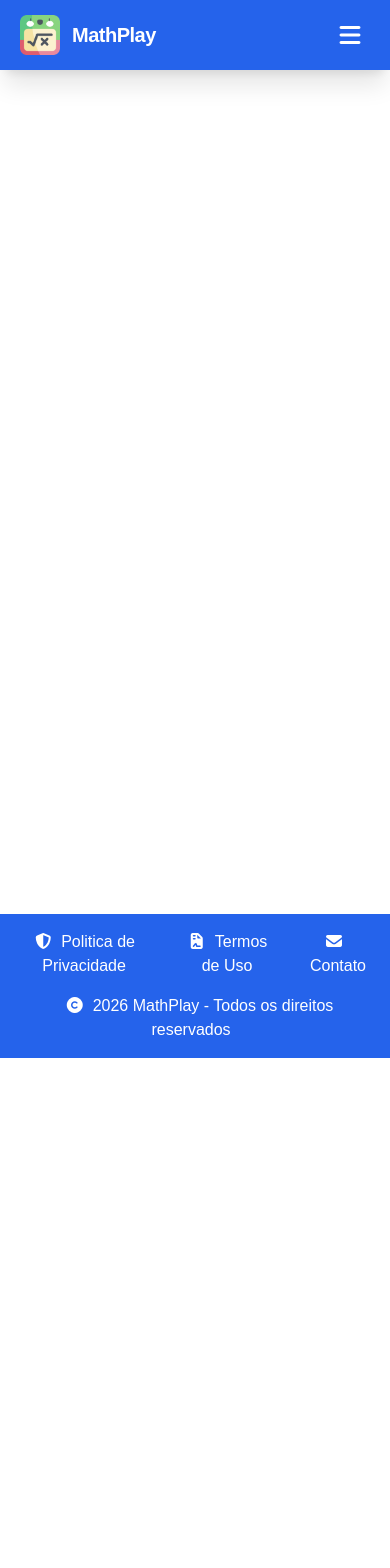
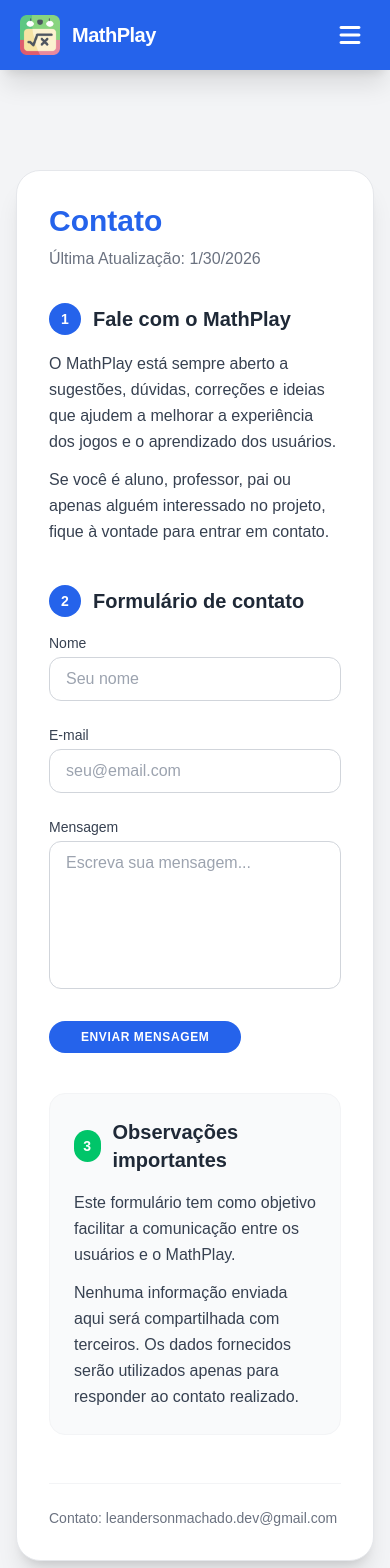
Before and after one commit to LeandersonMachado/MathPlay, a React (Vite) app: page /contato in a window 390 px wide. Shown: the top 1568 px of the page. Before the commit the page ends 1058 px from the top, so only its background shows below. Built offline with nearby package versions, Linux system fonts and the light colour scheme.

Commit message:
Feat: Adiciona a página Contato e att. Sobre

```diff
--- a/src/App.jsx
+++ b/src/App.jsx
@@ -5,6 +5,7 @@
 import About  from './pages/Policy/About';
 import PrivacyPolicy from './pages/Policy/PrivacyPolicy';
 import TermsOfUse from './pages/Policy/TermsOfUse';
+import Contact from './pages/Policy/Contact';
 import ValorDoDigito from './pages/Games/ValorDoDigito'
 import DescubraPi from './pages/Games/DescubraPi';
 
@@ -24,6 +25,7 @@
                     <Route path="/sobre" element={<About />} />
                     <Route path="/politica-de-privacidade" element={<PrivacyPolicy />} />
                     <Route path="/termos-de-uso" element={<TermsOfUse />} />
+                    <Route path="/contato" element={<Contact />} />
                     <Route path="/valor-do-digito" element={<ValorDoDigito />} />
                     <Route path="/descubra-pi" element={<DescubraPi />} />
                 </Routes>
--- a/src/components/Footer/FooterData.js
+++ b/src/components/Footer/FooterData.js
@@ -11,7 +11,7 @@
     },
     {
         title: "Contato",
-        url: "#",
+        url: "/contato",
         icon: "fa-solid fa-envelope"
     }
 ]
--- a/src/pages/Policy/About.jsx
+++ b/src/pages/Policy/About.jsx
@@ -1,5 +1,6 @@
 import { useEffect } from 'react';
 import LegalLayout from '../../components/LegalLayout';
+import authorImage from '../../assets/Author.jpeg';
 
 export default function About() {
 
@@ -8,9 +9,7 @@
     }, []);
 
     return (
-        <LegalLayout
-            title="Sobre o MathPlay"
-        >
+        <LegalLayout title="Sobre o MathPlay">
             <section>
                 <h2 className="text-xl font-bold text-gray-800 mb-4 flex items-center">
                     <span className="bg-[#2563EB] text-white w-8 h-8 rounded-full flex items-center justify-center mr-3 text-sm font-bold">
@@ -68,6 +67,37 @@
                     </p>
                 </div>
             </section>
+
+            <section>
+                <h2 className="text-xl font-bold text-gray-800 mb-6 flex items-center">
+                    <span className="bg-[#2563EB] text-white w-8 h-8 rounded-full flex items-center justify-center mr-3 text-sm font-bold">
+                        4
+                    </span>
+                    Sobre o autor
+                </h2>
+
+                <div className="flex flex-col md:flex-row items-center gap-6">
+                    <div className="w-40 h-40 rounded-full overflow-hidden border-4 border-[#2563EB] flex-shrink-0">
+                        <img
+                            src={authorImage}
+                            alt="Autor do MathPlay"
+                            className="w-full h-full object-cover"
+                        />
+                    </div>
+
+                    <div className="text-center md:text-left space-y-3">
+                        <p>
+                            Sou professor de língua portuguesa, apaixonado por matemática, lógica e desenvolvimento de software.
+                        </p>
+                        <p>
+                            O MathPlay nasceu da união entre educação e tecnologia, com o objetivo de criar jogos matemáticos confiáveis, claros e desafiadores, que incentivem o raciocínio e a pesquisa por parte dos alunos.
+                        </p>
+                        <p>
+                            Este projeto reflete meu compromisso com o ensino de qualidade e com o aprendizado contínuo, tanto para quem utiliza a plataforma quanto para quem a desenvolve.
+                        </p>
+                    </div>
+                </div>
+            </section>
         </LegalLayout>
     );
 }
--- /dev/null
+++ b/src/pages/Policy/Contact.jsx
@@ -0,0 +1,103 @@
+import { useEffect } from 'react';
+import LegalLayout from '../../components/LegalLayout';
+
+export default function Contact() {
+
+    useEffect(() => {
+        document.title = 'Contato | MathPlay';
+    }, []);
+
+    return (
+        <LegalLayout
+            title="Contato"
+            footer={
+                <p className="text-gray-500 text-sm">
+                    Contato: leandersonmachado.dev@gmail.com
+                </p>
+            }
+        >
+            <section>
+                <h2 className="text-xl font-bold text-gray-800 mb-4 flex items-center">
+                    <span className="bg-[#2563EB] text-white w-8 h-8 rounded-full flex items-center justify-center mr-3 text-sm font-bold">
+                        1
+                    </span>
+                    Fale com o MathPlay
+                </h2>
+
+                <p>
+                    O MathPlay está sempre aberto a sugestões, dúvidas, correções e ideias que ajudem a melhorar a experiência dos jogos e o aprendizado dos usuários.
+                </p>
+                <p className="mt-3">
+                    Se você é aluno, professor, pai ou apenas alguém interessado no projeto, fique à vontade para entrar em contato.
+                </p>
+            </section>
+
+            <section>
+                <h2 className="text-xl font-bold text-gray-800 mb-4 flex items-center">
+                    <span className="bg-[#2563EB] text-white w-8 h-8 rounded-full flex items-center justify-center mr-3 text-sm font-bold">
+                        2
+                    </span>
+                    Formulário de contato
+                </h2>
+
+                <form className="space-y-6 max-w-xl">
+                    <div>
+                        <label className="block text-sm font-medium text-gray-700 mb-1">
+                            Nome
+                        </label>
+                        <input
+                            type="text"
+                            placeholder="Seu nome"
+                            className="w-full rounded-xl border border-gray-300 px-4 py-2 focus:outline-none focus:ring-2 focus:ring-[#2563EB]"
+                        />
+                    </div>
+
+                    <div>
+                        <label className="block text-sm font-medium text-gray-700 mb-1">
+                            E-mail
+                        </label>
+                        <input
+                            type="email"
+                            placeholder="seu@email.com"
+                            className="w-full rounded-xl border border-gray-300 px-4 py-2 focus:outline-none focus:ring-2 focus:ring-[#2563EB]"
+                        />
+                    </div>
+
+                    <div>
+                        <label className="block text-sm font-medium text-gray-700 mb-1">
+                            Mensagem
+                        </label>
+                        <textarea
+                            rows={5}
+                            placeholder="Escreva sua mensagem..."
+                            className="w-full rounded-xl border border-gray-300 px-4 py-2 focus:outline-none focus:ring-2 focus:ring-[#2563EB] resize-none"
+                        />
+                    </div>
+
+                    <button
+                        type="submit"
+                        className="bg-[#2563EB] hover:bg-sky-800 text-white font-bold py-2 px-8 rounded-full transition-colors uppercase tracking-wider text-xs"
+                    >
+                        Enviar mensagem
+                    </button>
+                </form>
+            </section>
+
+            <section className="bg-gray-50 p-6 rounded-2xl border border-gray-100">
+                <h2 className="text-xl font-bold text-gray-800 mb-4 flex items-center">
+                    <span className="bg-[#00c569] text-white w-8 h-8 rounded-full flex items-center justify-center mr-3 text-sm font-bold">
+                        3
+                    </span>
+                    Observações importantes
+                </h2>
+
+                <p>
+                    Este formulário tem como objetivo facilitar a comunicação entre os usuários e o MathPlay.
+                </p>
+                <p className="mt-3">
+                    Nenhuma informação enviada aqui será compartilhada com terceiros. Os dados fornecidos serão utilizados apenas para responder ao contato realizado.
+                </p>
+            </section>
+        </LegalLayout>
+    );
+}
```
Also changed, not shown: src/assets/Author.jpeg (added).
